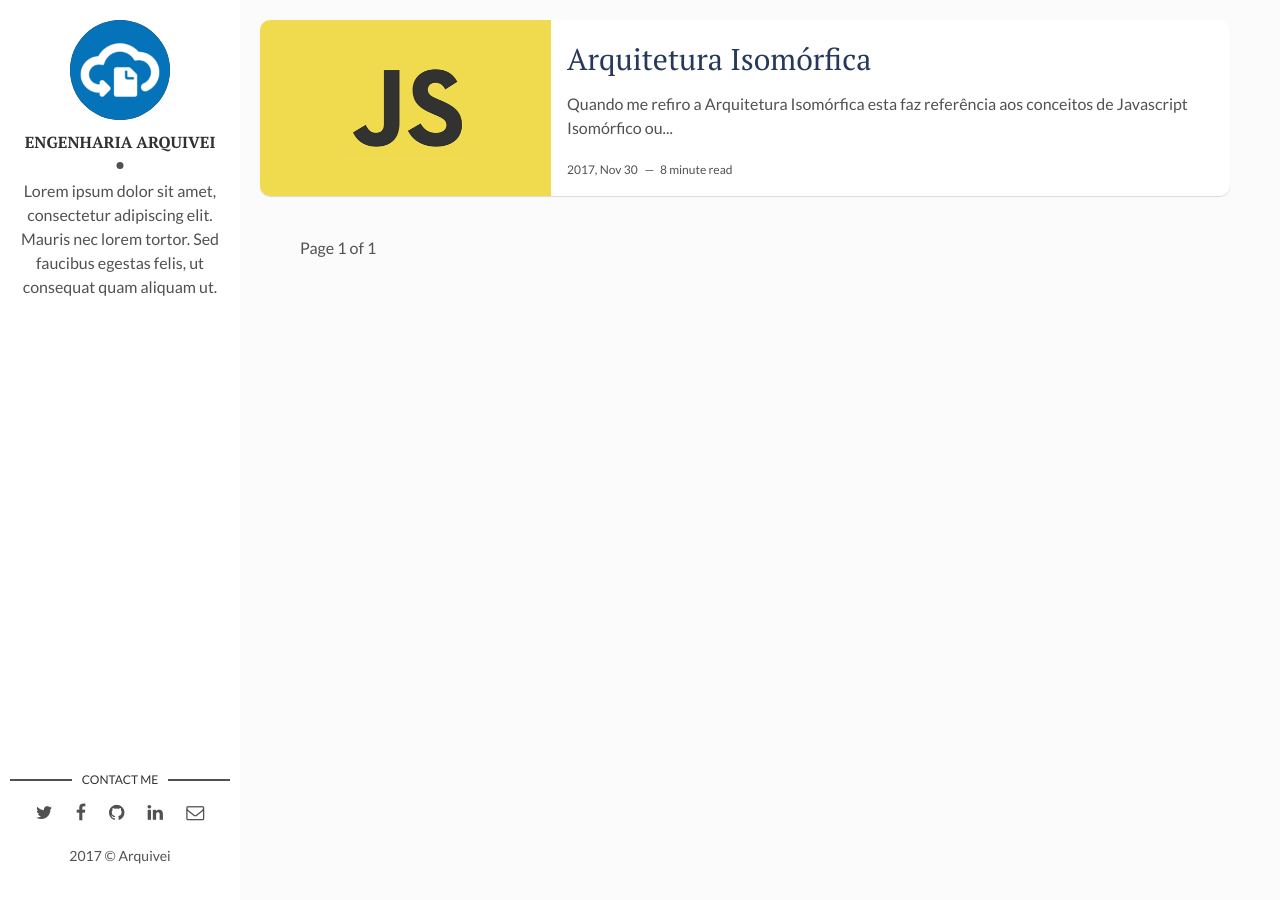
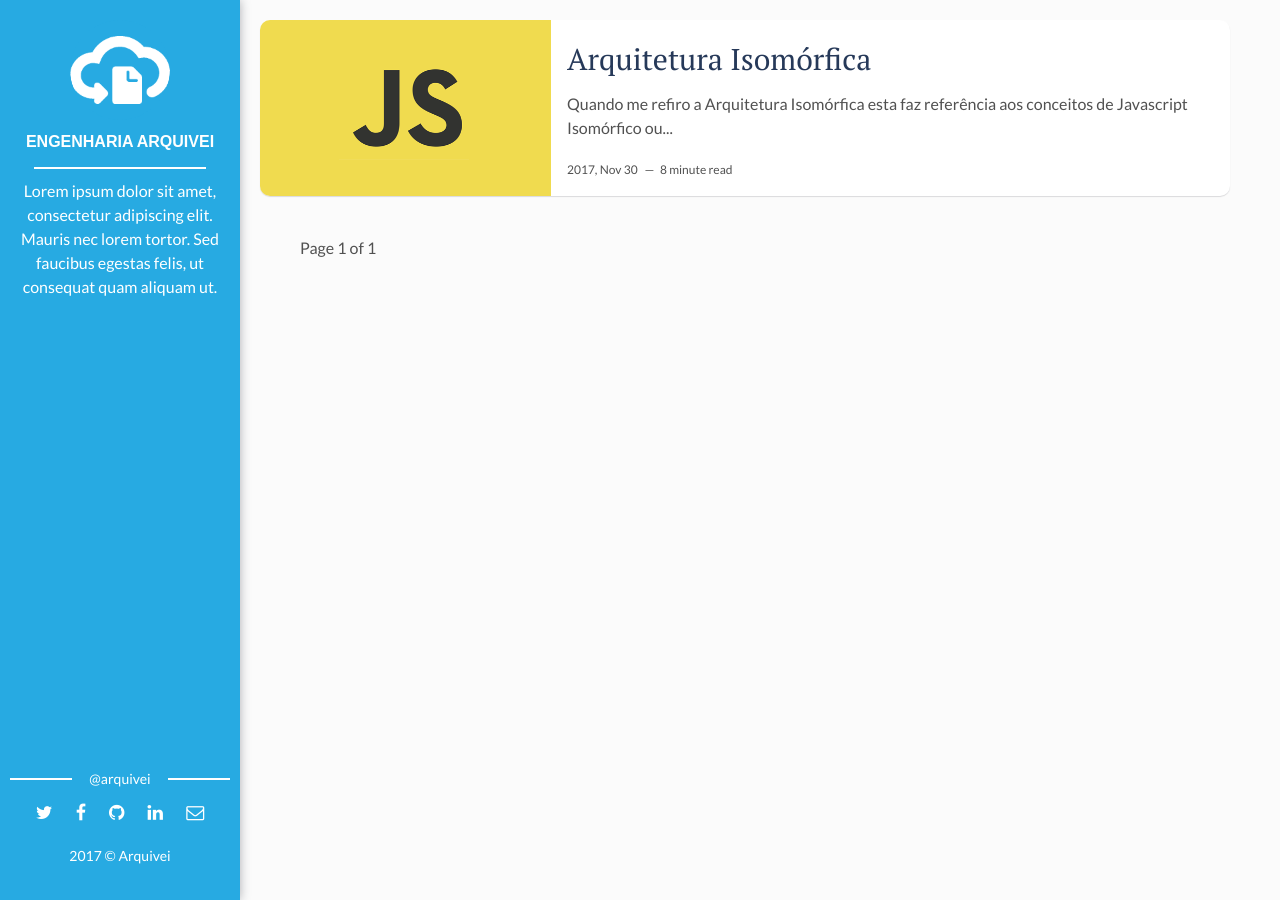
Before and after one commit to arquivei/arquivei.github.io, a Jekyll site: the page built from index.html, in a window 1280 px wide. Built offline with Jekyll 4.4.1, drawn with Linux system fonts in a browser that asks for light colours; the list of posts is cut into pages by our own code.

Commit message:
Customiza Sidebar com atributos da identidade visual
Altera cor de fundo, textos e fontes. Adiciona sombra para a frame
de sidebar.

```diff
--- a/_layouts/main.html
+++ b/_layouts/main.html
@@ -13,13 +13,20 @@ layout: default
       <div class="cover-author-image">
         <a href="{{site.baseurl}}/"><img src="{{site.baseurl}}/assets/img/authors/{{ author.image }}" alt="{{ author.name }}"></a>
       </div>
-      <div class="author-name">{{ author.name }}</div>
+      <div class="author-name">
+        {% if author.name == "Arquivei" %}
+          {{ author.name }}
+          <p class="arquivei-engineering">@engenharia</p>
+        {% else %}
+          {{ author.name }}
+        {% endif %}
+      </div>
       <p>{{ author.about }}</p>
     </div>
   </header> <!-- End Header -->
   <footer>
     <section class="contact">
-      <h3 class="contact-title">Contact me</h3>
+      <h3 class="contact-title">@arquivei</h3>
       <ul>
         {% if author.social_networks.twitter %}
           <li><a href="https://twitter.com/{{ author.social_networks.twitter }}" target="_blank"><i class="fa fa-twitter" aria-hidden="true"></i></a></li>
--- a/assets/css/main.css
+++ b/assets/css/main.css
@@ -917,7 +917,10 @@ table tfoot td {
   width: 240px;
   height: 100%;
   padding: 20px 10px;
-  background-color: #ffffff;
+  background-color: #27aae2;
+  color: #ffffff;
+  -webkit-box-shadow: 0px 0px 10px rgba(31, 35, 46, 0.35);
+          box-shadow: 0px 0px 10px rgba(31, 35, 46, 0.35);
 }
 
 .about {
@@ -932,7 +935,14 @@ table tfoot td {
   -webkit-border-radius: 100%;
           border-radius: 100%;
   overflow: hidden;
-  background-color: #333030;
+  background-color: #27aae2;
+}
+
+.arquivei-engineering {
+  font-size: 30px;
+  font-weight: bold;
+  font-style: oblique;
+  text-transform: lowercase;
 }
 
 .about img {
@@ -958,8 +968,9 @@ table tfoot td {
   position: relative;
   padding-bottom: 15px;
   font-size: 16px;
+  font-family: sans-serif;
   text-transform: uppercase;
-  color: #333030;
+  color: #ffffff;
   font-weight: 700;
 }
 
@@ -972,11 +983,10 @@ table tfoot td {
           transform: translateX(-50%);
   bottom: 0;
   display: block;
-  width: 7px;
-  height: 7px;
-  -webkit-border-radius: 100%;
-          border-radius: 100%;
-  background-color: #515151;
+  width: -webkit-calc(100% - 48px);
+  width: calc(100% - 48px);
+  height: 2px;
+  background-color: #ffffff;
 }
 
 .about p {
@@ -1007,11 +1017,10 @@ table tfoot td {
 
 .contact .contact-title {
   position: relative;
-  color: #333030;
+  color: #ffffff;
   font-weight: 400;
-  font-size: 12px;
+  font-size: 14px;
   margin: 0 0 5px;
-  text-transform: uppercase;
   text-align: center;
 }
 
@@ -1027,7 +1036,7 @@ table tfoot td {
   position: absolute;
   top: 50%;
   left: 0;
-  background-color: #515151;
+  background-color: #ffffff;
 }
 
 .contact .contact-title::after {
@@ -1042,7 +1051,7 @@ table tfoot td {
   position: absolute;
   top: 50%;
   right: 0;
-  background-color: #515151;
+  background-color: #ffffff;
 }
 
 .contact ul {
@@ -1062,7 +1071,7 @@ table tfoot td {
 }
 
 .contact ul li a {
-  color: #515151;
+  color: #ffffff;
   display: block;
   padding: 5px;
   font-size: 18px;
@@ -1072,7 +1081,7 @@ table tfoot td {
 }
 
 .contact ul li a:hover {
-  color: #333030;
+  color: #ffffff;
   -webkit-transform: scale(1.2);
       -ms-transform: scale(1.2);
           transform: scale(1.2);
@@ -1375,9 +1384,10 @@ a.newer-posts:hover {
             justify-content: space-between;
     width: 100%;
     padding: 10px;
-    background-color: #ffffff;
-    -webkit-box-shadow: 0 1px 1px 0 rgba(31, 35, 46, 0.15);
-            box-shadow: 0 1px 1px 0 rgba(31, 35, 46, 0.15);
+    background-color: #27aae2;
+    color: #ffffff;
+    -webkit-box-shadow: 0px 0px 10px rgba(31, 35, 46, 0.35);
+            box-shadow: 0px 0px 10px rgba(31, 35, 46, 0.35);
   }
   .sidebar footer {
     margin-bottom: 10px;
--- a/assets/css/scss/main.scss
+++ b/assets/css/scss/main.scss
@@ -13,7 +13,7 @@ html {
 body {
   font-family: 'Lato', sans-serif;
   color: $body-color;
-  background-color: #fbfbfb;
+  background-color: #f2f2f2;
   margin: 0;
   -webkit-font-smoothing: antialiased;
   -moz-osx-font-smoothing: grayscale;
```
Also changed, not shown: assets/img/authors/arquivei.png.
